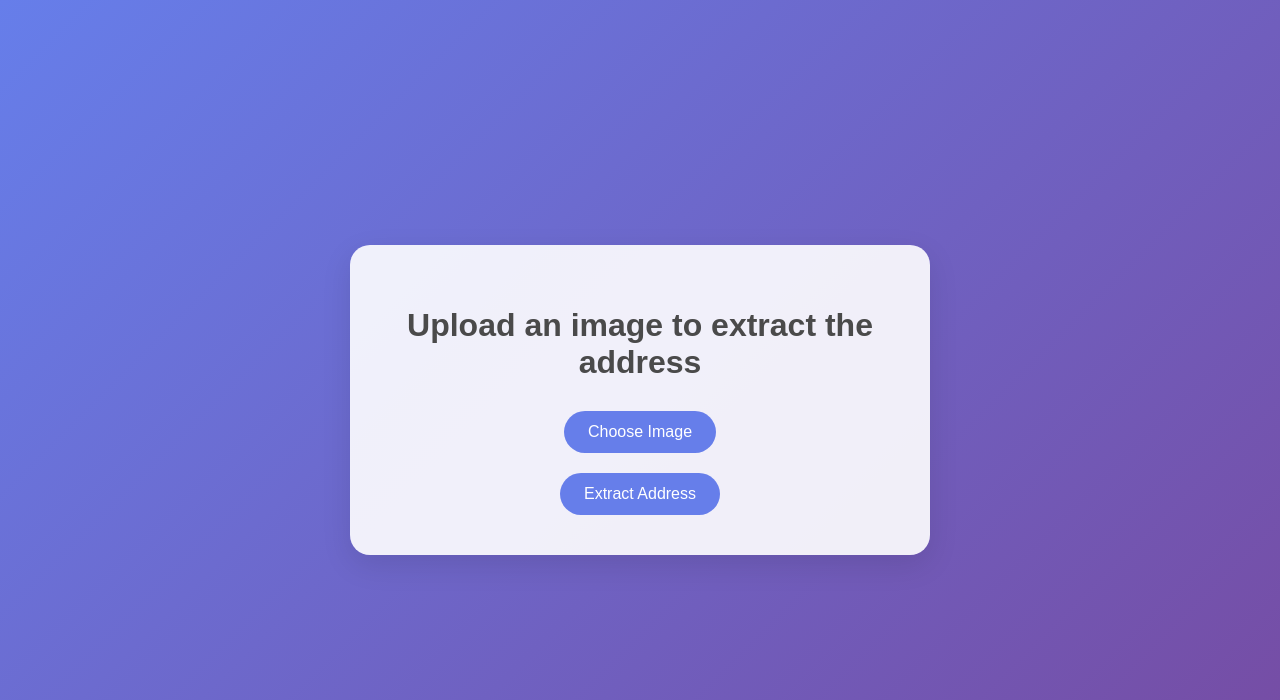
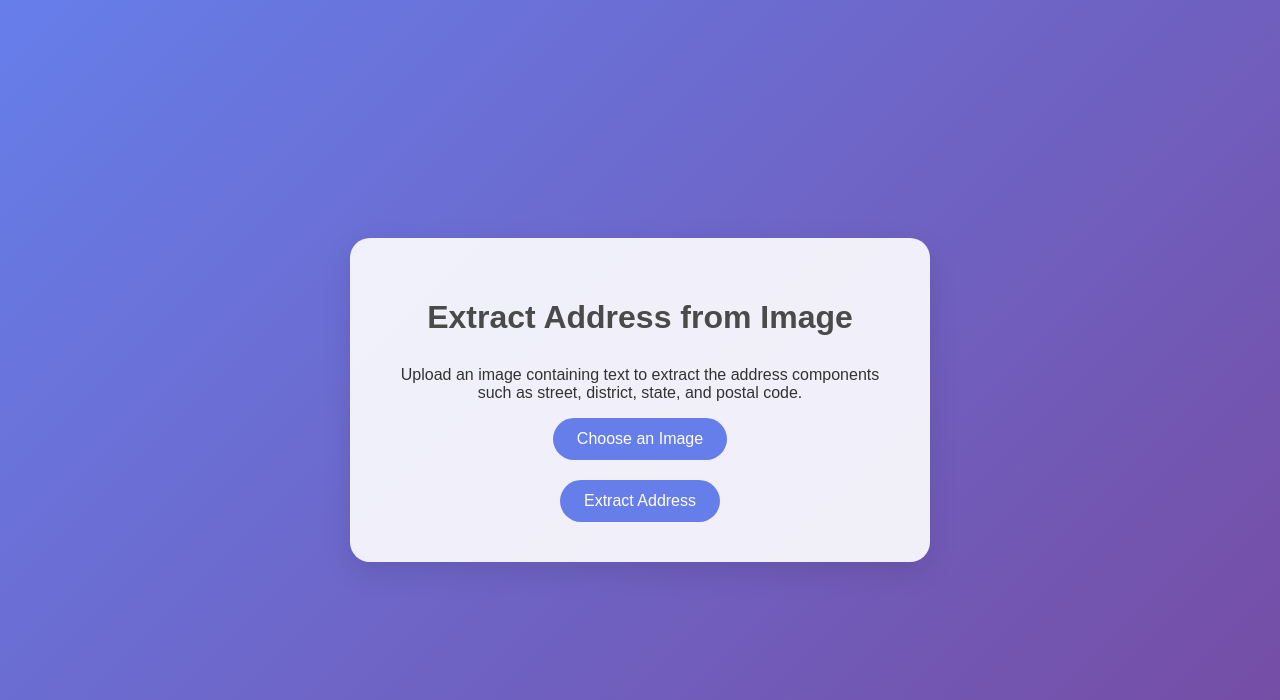
Before and after one commit to amey-kadam/post_address_extraction, a Flask app: page / in a window 1280 px wide. Shown: the top 700 px of the page. Run offline with Flask 3, Linux system fonts and the light colour scheme; parts of the project's set-up code (start-up, migrations or seed data) failed here and were passed over.

Commit message:
Add files via upload

```diff
--- a/templates/upload.html
+++ b/templates/upload.html
@@ -8,19 +8,23 @@
 </head>
 <body>
   <div class="container">
-    <h1>Upload an image to extract the address</h1>
+    <h1>Extract Address from Image</h1>
+    <p class="description">Upload an image containing text to extract the address components such as street, district, state, and postal code.</p>
+
     <div id="upload-section">
       <form id="upload-form">
-        <label for="file-input" id="file-label" class="btn">Choose Image</label>
+        <label for="file-input" id="file-label" class="btn">Choose an Image</label>
         <input type="file" id="file-input" accept="image/*" required>
         <button type="submit" class="btn">Extract Address</button>
       </form>
     </div>
+
     <div class="loading">
       <div class="loading-spinner"></div>
-      <p>Extracting address...</p>
+      <p>Extracting address, please wait...</p>
     </div>
   </div>
+
   <script src="static/script.js"></script>
 </body>
 </html>
```
Also changed, not shown: templates/result.html (+5 -5 lines).
